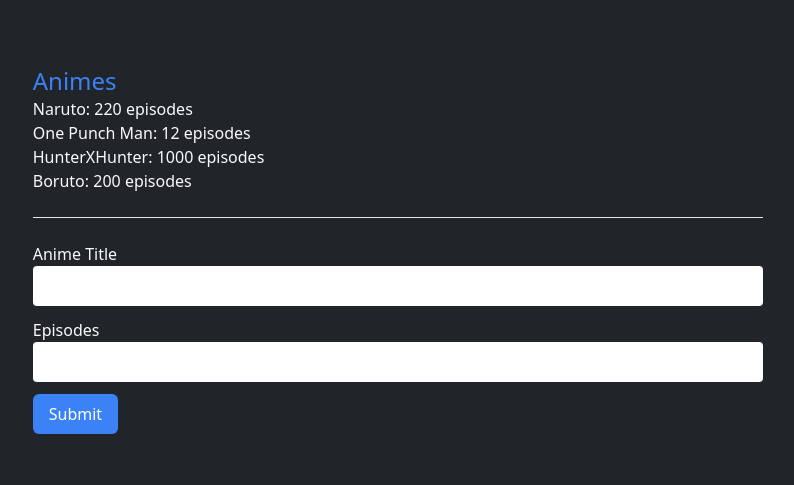
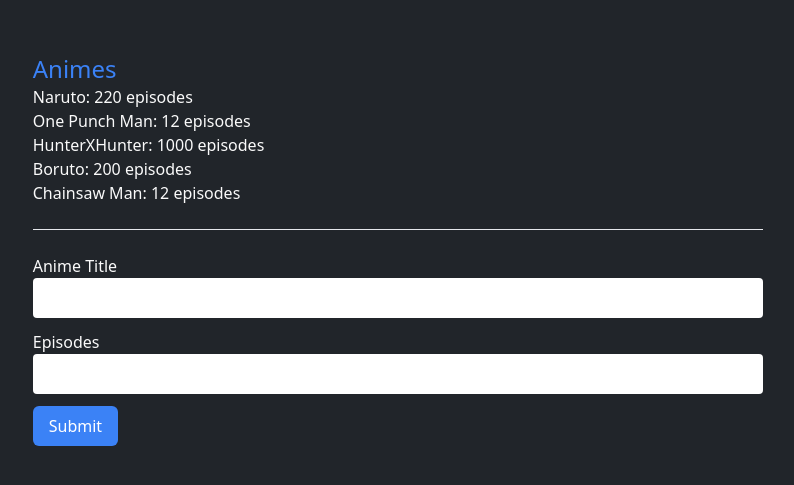
Before and after one commit to pdrowilson/react-json-server, a React (Vite) app: page / in a window 1280 px wide. Shown: the part 151-636 px from the top of the page, without its empty margins (242-1036 px from the left). Built offline with nearby package versions, Linux system fonts and the light colour scheme; data requests are answered from the project's data file.

Commit message:
feat: loading dynamic data

```diff
--- a/data/anime.json
+++ b/data/anime.json
@@ -19,6 +19,11 @@
       "title": "Boruto",
       "episodes": "200",
       "id": 4
+    },
+    {
+      "title": "Chainsaw Man",
+      "episodes": "12",
+      "id": 5
     }
   ]
 }
--- a/src/App.jsx
+++ b/src/App.jsx
@@ -37,6 +37,10 @@
       },
       body: JSON.stringify(anime)
     });
+
+    const addedAnime = await res.json()
+
+    setAnimes((prevAnimes) => [...prevAnimes, addedAnime])
 
     console.log(anime);
   }
```
